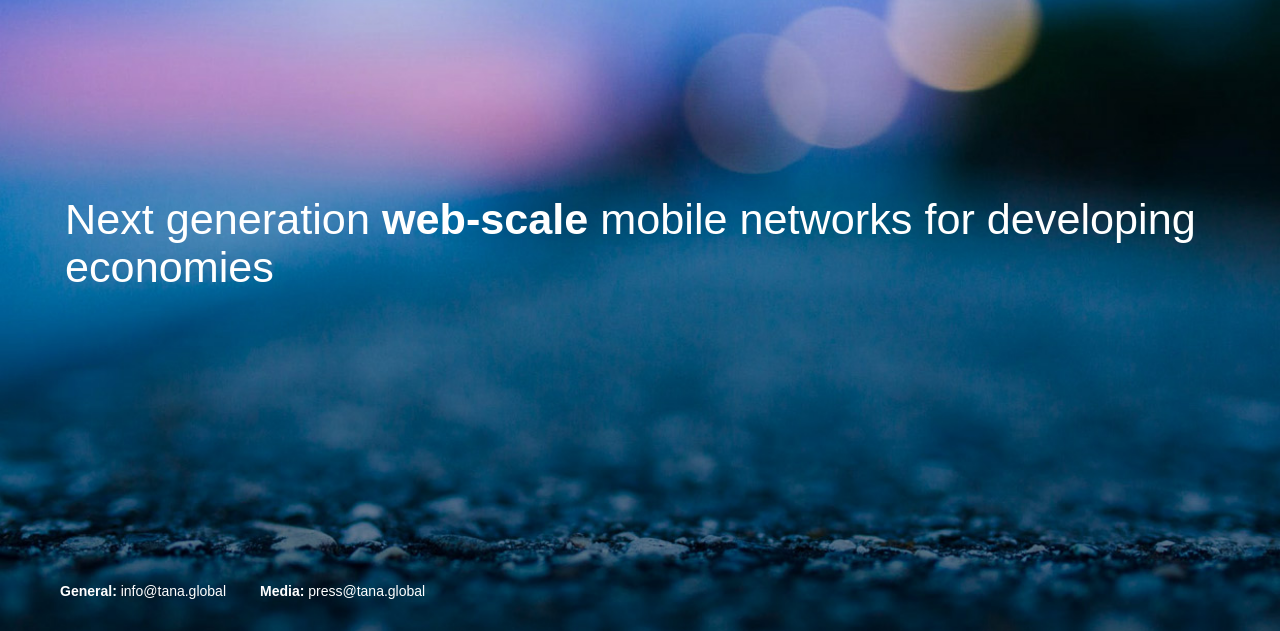
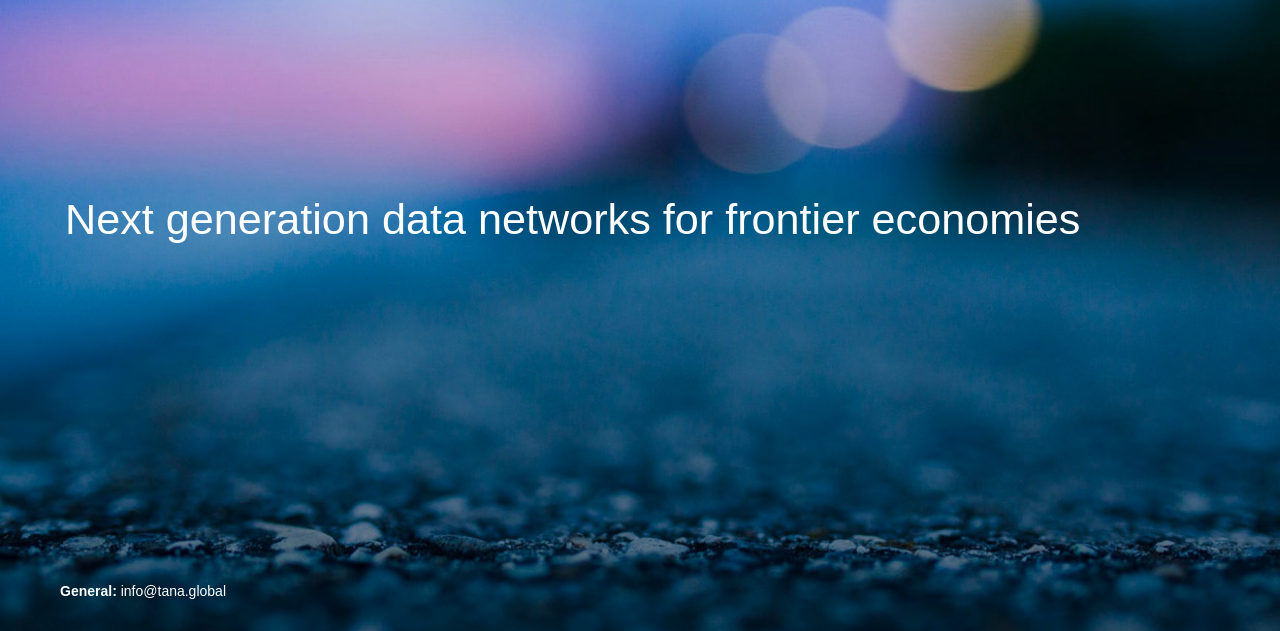
Before and after one commit to tana-global/tana-global.github.io, a plain HTML site: page index.html in a window 1280 px wide. Shown: the part 169-800 px from the top of the page. Drawn offline with Linux system fonts and the light colour scheme; a web font is replaced by a local one.

Commit message:
change tagline

```diff
--- a/index.html
+++ b/index.html
@@ -21,7 +21,7 @@
 		  </div>
 		  <div class="row">
 		     <div class="small-12 columns">
-		  	    <h1 class="tag">Next generation <strong>web-scale</strong> mobile networks for developing economies
+		  	    <h1 class="tag">Next generation data networks for frontier economies
 		  	   </h1>
 		     </div>
 		  </div>
@@ -31,9 +31,7 @@
 		  	    <div class=" medium-4 large-2 columns">
 		  		     <strong>General:</strong> info@tana.global
 						</div>
-				    <div class=" medium-4 large-2 columns end">
-		  		   <strong>Media:</strong> press@tana.global
-		  	   </div>
+
 				 </div>
 			 </div>
 		</div>
```
